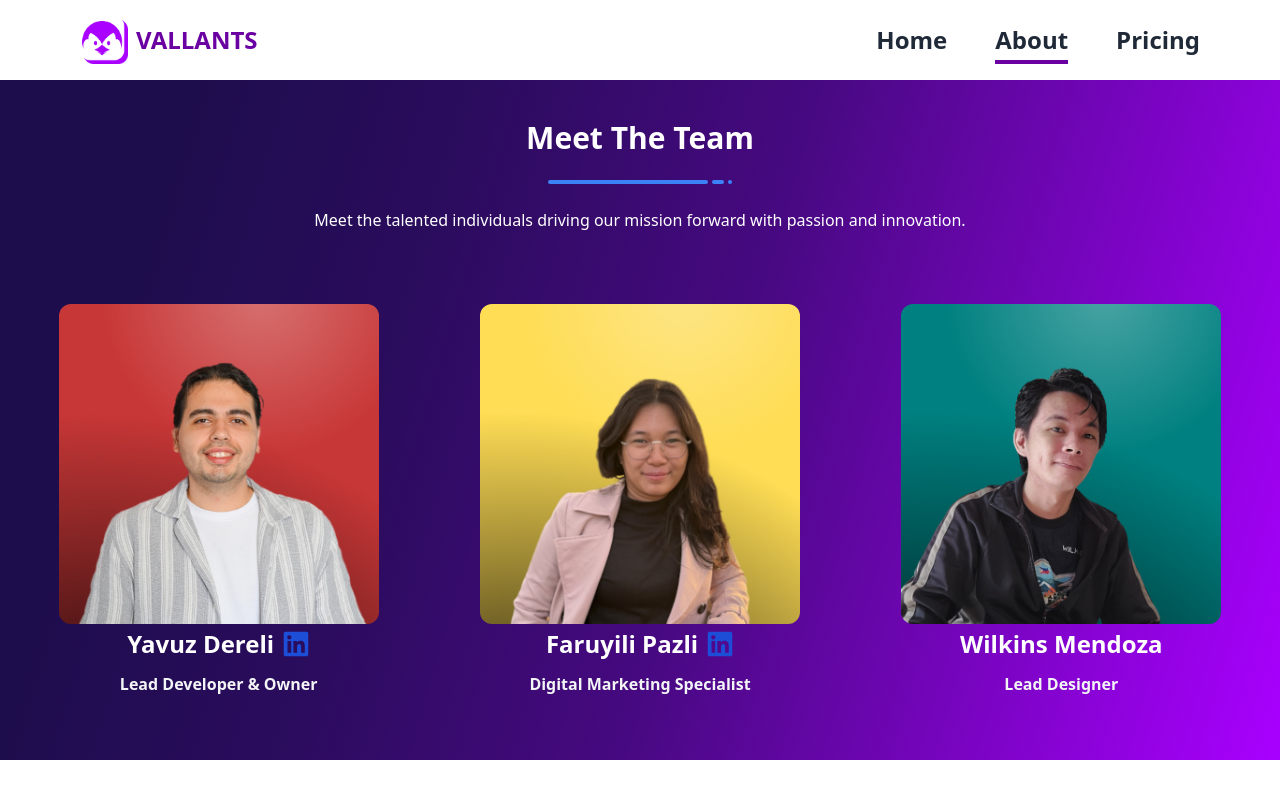
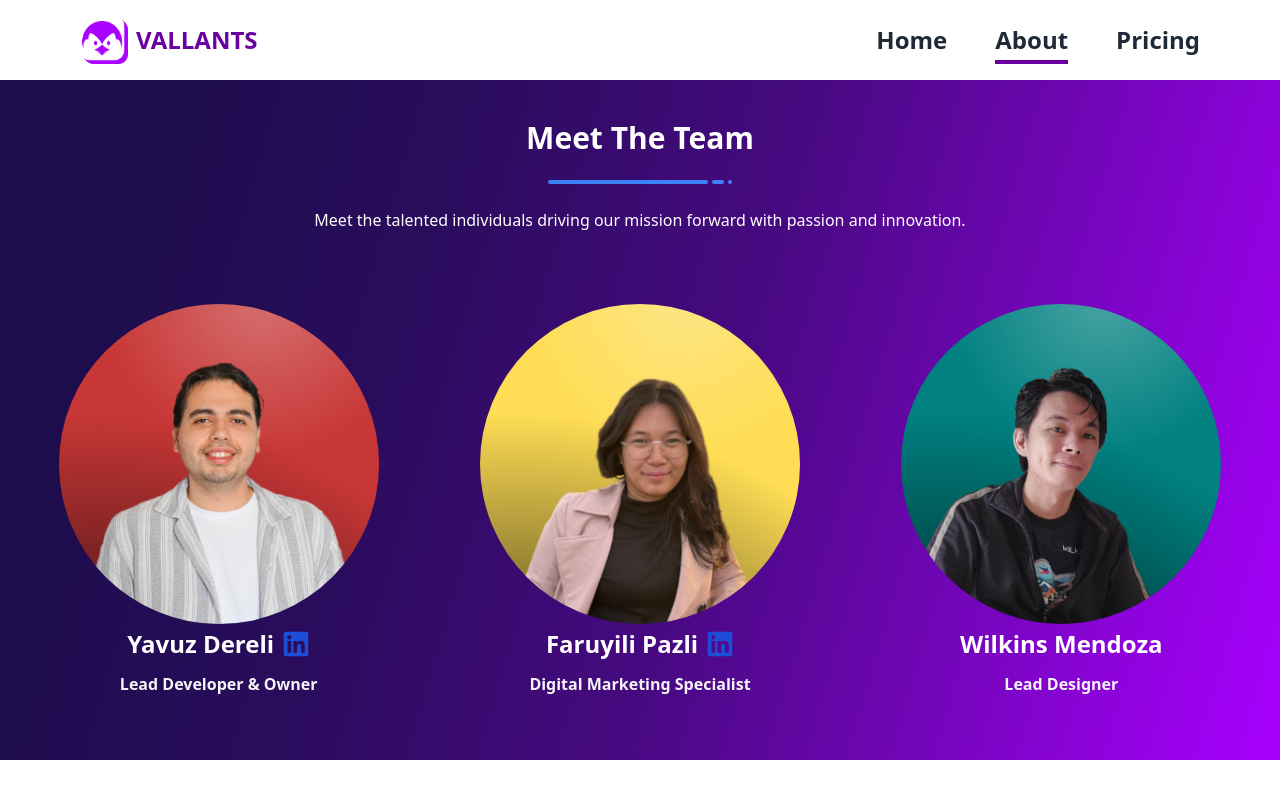
Before and after one commit to Aspheles/vallants, a React (Vite) app: page /about in a window 1280 px wide. Shown: the top 800 px of the page. Built offline with nearby package versions, Linux system fonts and the light colour scheme.

Commit message:
updated background of members

```diff
--- a/src/pages/about.tsx
+++ b/src/pages/about.tsx
@@ -61,7 +61,7 @@ const About: React.FC = () => {
             {members.map((member) => (
               <div className="flex flex-col items-center sm:p-6 rounded-full">
                 <img
-                  className="object-cover w-[20rem] rounded-xl"
+                  className="object-cover w-[20rem] rounded-full"
                   src={member.image}
                   alt={member.name}
                   loading="lazy"
```
